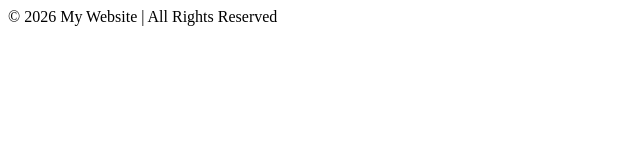
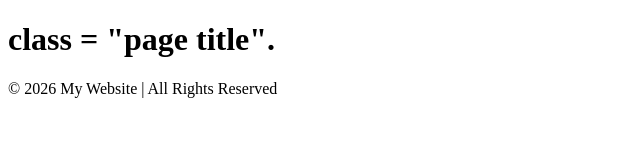
Before and after one commit to ButtonBattlers/ButtonBattlers.Github.io, a plain HTML site: page resume.html in a window 1280 px wide. Shown: the whole page, without its empty margins (0-640 px from the left). Drawn offline with Linux system fonts and the light colour scheme.

Commit message:
page title added to resume.html

```diff
--- a/resume.html
+++ b/resume.html
@@ -6,6 +6,7 @@
   <body>
     <nav></nav>
     <main>
+      <h1>class = "page title".</h1>
       <section></section>
       <section></section>
       <section></section>
```
